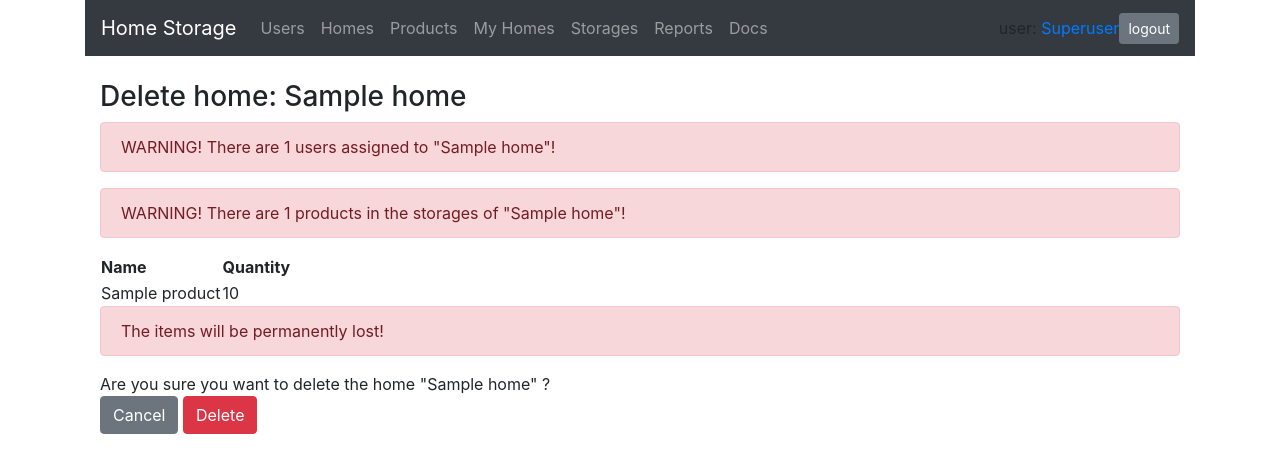
After one commit to Peanhua/HomeStorage, a Flask app: page /homes/1/delete in a window 1280 px wide. The commit adds this page. Shown: the top 473 px of the page. Run offline with Flask 2, Linux system fonts and the light colour scheme; a user stored in the database is signed in; tables that the repository leaves empty hold one stand-in row (values such as "Sample post"); some libraries are stand-ins or nearby versions.

Commit message:
Add "delete home" action to homes -view.

```diff
--- a/application/homes/models.py
+++ b/application/homes/models.py
@@ -13,6 +13,12 @@ class Home(db.Model):
     def __init__(self, name):
         self.name     = name
 
+
+    def delete(self):
+        q = text("DELETE FROM home WHERE home_id = :home_id").params(home_id=self.home_id)
+        res = db.engine.execute(q)
+        db.session().commit()
+        res.close()
 
     def get_products(self):
         res = db.session().query(Product, HomeProduct).outerjoin(HomeProduct, and_(Product.product_id == HomeProduct.product_id,
@@ -34,6 +40,29 @@ class Home(db.Model):
 
         return fps;
 
+    def get_stock_items(self):
+        q = text(
+            "SELECT product.product_id AS product_id,"
+            "       product.name       AS product_name,"
+            "       SUM(item.quantity) AS current_quantity"
+            "  FROM product"
+            "  LEFT OUTER JOIN home_product ON product.product_id = home_product.product_id"
+            "  LEFT OUTER JOIN item         ON product.product_id = item.product_id"
+            "                              AND item.storage_id IN ( SELECT storage.storage_id"
+            "                                                         FROM storage"
+            "                                                        WHERE storage.home_id = :home_id )"
+            " GROUP BY product.product_id"
+            " HAVING current_quantity > 0"
+        ).params(home_id=self.home_id)
+        res = db.engine.execute(q)
+        rv = []
+        for row in res:
+            rv.append({"product_id":       row[0],
+                       "product_name":     row[1],
+                       "current_quantity": row[2] if row[2] else 0
+                       })
+        res.close()
+        return rv
 
     def get_stock(self, only_missing):
         sql = \
@@ -106,10 +135,10 @@ class Home(db.Model):
 
 class HomeUser(db.Model):
     homeuser_id = db.Column(db.Integer, primary_key = True)
-    home_id     = db.Column(db.Integer, db.ForeignKey("home.home_id"),    nullable = False)
-    user_id     = db.Column(db.Integer, db.ForeignKey("account.user_id"), nullable = False)
+    home_id     = db.Column(db.Integer, db.ForeignKey("home.home_id", ondelete="CASCADE"),    nullable = False)
+    user_id     = db.Column(db.Integer, db.ForeignKey("account.user_id", ondelete="CASCADE"), nullable = False)
 
-    #home = db.relationship("Home")
+    #home = db.relationship("Home", backref=backref("HomeUser", passive_deletes=True))
     user = db.relationship("User")
 
     def __init__(self, home_id, user_id):
@@ -119,8 +148,8 @@ class HomeUser(db.Model):
 
 class HomeProduct(db.Model):
     homeproduct_id       = db.Column(db.Integer, primary_key = True)
-    home_id              = db.Column(db.Integer, db.ForeignKey("home.home_id"),       nullable = False)
-    product_id           = db.Column(db.Integer, db.ForeignKey("product.product_id"), nullable = False)
+    home_id              = db.Column(db.Integer, db.ForeignKey("home.home_id", ondelete="CASCADE"), nullable = False)
+    product_id           = db.Column(db.Integer, db.ForeignKey("product.product_id", ondelete="CASCADE"), nullable = False)
     desired_min_quantity = db.Column(db.Integer, nullable = True)
     desired_max_quantity = db.Column(db.Integer, nullable = True)
 
--- a/application/homes/views.py
+++ b/application/homes/views.py
@@ -36,6 +36,21 @@ def homes_create():
     return redirect(url_for("homes_index"))
 
 
+# Delete home
+@app.route("/homes/<home_id>/delete", methods=["GET", "DELETE"])
+@login_required(role="ADMIN")
+def homes_delete(home_id):
+    home = Home.query.get(home_id)
+    if request.method == "GET":
+        stock = home.get_stock_items()
+        return render_template("homes/delete.html", home=home, stock=stock)
+    elif request.method == "DELETE":
+        home.delete()
+        return url_for("homes_index")
+
+
+
+# Edit home
 @app.route("/homes/<home_id>/", methods=["GET", "POST"])
 @login_required(role="ADMIN")
 def homes_edit(home_id):
--- a/application/static/index.js
+++ b/application/static/index.js
@@ -140,9 +140,8 @@ onShowReportClicked = (report_id) => {
 
 
 
-onDeleteStorageClicked = (storage_id) => {
+onDeleteSomethingClicked = (delete_url) => {
   const req = new XMLHttpRequest()
-  const url = deleteStorageUrl(storage_id)
   req.onreadystatechange = function() {
     if(this.readyState === 4) {
       if(this.status === 200) {
@@ -152,6 +151,16 @@ onDeleteStorageClicked = (storage_id) => {
       }
     }
   }
-  req.open("DELETE", url, true)
+  req.open("DELETE", delete_url, true)
   req.send(null)
 }
+
+
+onDeleteStorageClicked = (storage_id) => {
+  onDeleteSomethingClicked(deleteStorageUrl(storage_id))
+}
+
+
+onDeleteHomeClicked = (home_id) => {
+  onDeleteSomethingClicked(deleteHomeUrl(home_id))
+}
--- a/application/storages/models.py
+++ b/application/storages/models.py
@@ -6,8 +6,8 @@ from datetime                    import datetime, timedelta
 
 class Storage(db.Model):
     storage_id = db.Column(db.Integer,    primary_key = True)
-    home_id    = db.Column(db.Integer,    db.ForeignKey("home.home_id"), nullable = False)
-    name       = db.Column(db.String(80),                                nullable = False)
+    home_id    = db.Column(db.Integer,    db.ForeignKey("home.home_id", ondelete="CASCADE"), nullable = False)
+    name       = db.Column(db.String(80), nullable = False)
 
     #items = db.relationship("Item", backref="Storage", passive_deletes=True) # not needed
 
--- /dev/null
+++ b/application/templates/homes/delete.html
@@ -0,0 +1,27 @@
+{% extends "layout.html" %}
+
+{% block body %}
+<h3>Delete home: {{ home.name }}</h3>
+{% if home.users|length > 0 %}
+<div class="alert alert-danger" role="alert">WARNING! There are {{ home.users|length }} users assigned to "{{ home.name }}"!</div>
+{% else %}
+<div><b>No users assigned to "{{ home.name }}".</b></div>
+{% endif %}
+{% if stock|length > 0 %}
+<div class="alert alert-danger" role="alert">WARNING! There are {{ stock|length }} products in the storages of "{{ home.name }}"!</div>
+<table>
+  <tr><th>Name</th><th>Quantity</th></tr>
+  {% for item in stock %}
+  <tr><td>{{ item.product_name }}</td><td>{{ item.current_quantity }}</td></tr>
+  {% endfor %}
+</table>
+<div class="alert alert-danger">The items will be permanently lost!</div>
+{% else %}
+<div><b>No items in {{ home.name }}.</b></div>
+{% endif %}
+<div>Are you sure you want to delete the home "{{ home.name }}" ?</div>
+<div>
+  <button type="button" class="btn btn-secondary" onclick="location.assign('{{ url_for('homes_index') }}')">Cancel</button>
+  <button type="submit" class="btn btn-danger" onclick="onDeleteHomeClicked({{ home.home_id }})">Delete</button>
+</div>
+{% endblock %}
--- a/application/templates/homes/list.html
+++ b/application/templates/homes/list.html
@@ -19,9 +19,8 @@
     <td>{{ home.home_id      }}</td>
     <td>{{ home.name         }}</td>
     <td><button type="button" class="btn btn-primary btn-sm" onclick="onEditHomeUsersClicked({{ home.home_id }})">{{ home.users|length }}</button></td>
-    <td>
-      <button type="button" class="btn btn-primary btn-sm" onclick="location.assign('{{ url_for('homes_edit', home_id=home.home_id) }}')">Edit</button>
-    </td>
+    <td><button type="button" class="btn btn-primary btn-sm" onclick="location.assign('{{ url_for('homes_edit', home_id=home.home_id) }}')">Edit</button></td>
+    <td><button type="button" class="btn btn-danger btn-sm" onclick="location.assign('{{ url_for('homes_delete', home_id=home.home_id) }}')">Delete home</button></td>
   </tr>
   {% endfor %}
 </table>
--- a/application/templates/layout.html
+++ b/application/templates/layout.html
@@ -25,6 +25,9 @@
       }
       deleteStorageUrl = (storage_id) => {
         return "{{ url_for('storages_delete', storage_id='STORAGE_ID') }}".replace(/STORAGE_ID/, storage_id)
+      }
+      deleteHomeUrl = (home_id) => {
+        return "{{ url_for('homes_delete', home_id='HOME_ID') }}".replace(/HOME_ID/, home_id)
       }
     </script>
     <script src="{{ url_for('static', filename='index.js') }}"></script>
```
